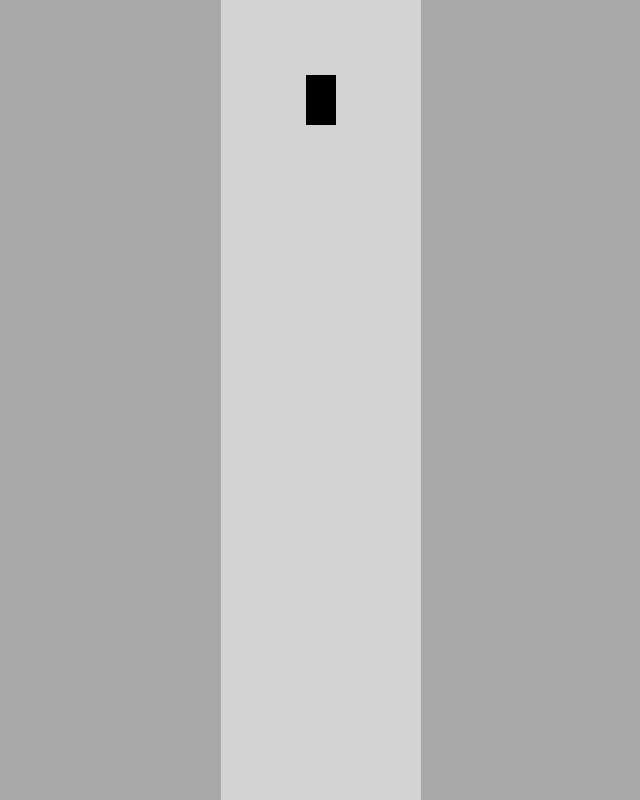
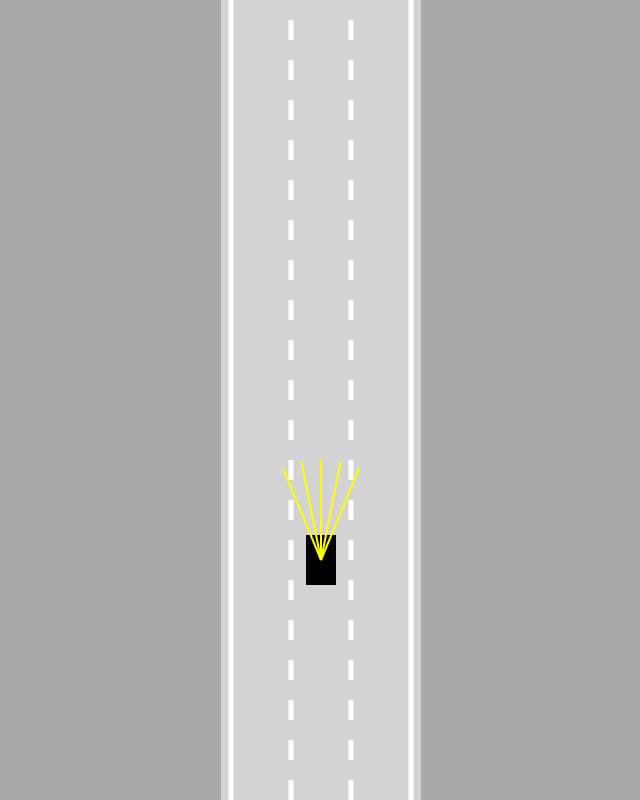
Before and after one commit to g-noth/intro-self-driving-cars, a plain HTML site: page frontend/index.html in a window 1280 px wide. Shown: the whole page, without its empty margins (319-959 px from the left). Drawn offline with Linux system fonts and the light colour scheme.

Commit message:
road, sensor.js

```diff
--- a/frontend/car.js
+++ b/frontend/car.js
@@ -11,11 +11,13 @@
         this.friction=0.05;
         this.angle=0;
 
+        this.sensor = new Sensor(this);
         this.controls = new Controls();
     }
 
-    update(){
+    update(roadBorders){
         this.#drive();
+        this.sensor.update(roadBorders);
     }
 
     #drive() {
@@ -46,7 +48,7 @@
         if (this.speed < -this.maxSpeed/2){
             this.speed = -this.maxSpeed/2;
         }
-        // braking distance
+        // breaking distance
         if (this.speed > 0){
             this.speed -= this.friction;
         }
@@ -79,5 +81,7 @@
         ctx.fill();
 
         ctx.restore();
+
+        this.sensor.draw(ctx);
     }
 }
--- a/frontend/index.html
+++ b/frontend/index.html
@@ -5,6 +5,9 @@
     </head>
     <body>
         <canvas id="myCanvas"></canvas>
+        <script src="sensor.js"></script>
+        <script src="utils.js"></script>
+        <script src="road.js"></script>
         <script src="controls.js"></script>
         <script src="car.js"></script>
         <script src="main.js"></script>
--- a/frontend/main.js
+++ b/frontend/main.js
@@ -1,15 +1,30 @@
 const canvas = document.getElementById("myCanvas");
 canvas.width=200;
 
+//setup menu
+const laneCount = 3;
+const laneIndex = 1;
+//rayCount,raySpread,rayLength
+
+
 const ctx = canvas.getContext("2d");
-const car = new Car(100,100,30,50);
-car.draw(ctx);
+const road = new Road(canvas.width/2, canvas.width * 0.9, laneCount);
+const car = new Car(road.getLaneCenter(laneIndex),100,30,50);
 
 animate();
 
 function animate(){
-    car.update();
+    car.update(road.borders);
     canvas.height = window.innerHeight;
+
+    // make street move
+    ctx.save();
+    ctx.translate(0, -car.y + canvas.height * 0.7);
+    // end make street move
+
+    road.draw(ctx);
     car.draw(ctx);
+
+    ctx.restore()
     requestAnimationFrame(animate);
 }
--- /dev/null
+++ b/frontend/road.js
@@ -0,0 +1,56 @@
+class Road{
+    constructor(x, width, laneCount = 3){
+        this.x = x;
+        this.width = width;
+        this.laneCount = laneCount;
+
+        this.left = x - width/2;
+        this.right = x + width/2;
+
+        const infinity = 100000;
+        this.top = -infinity;
+        this.bottom = infinity;
+
+        // border values to detect collision
+        const topLeft = {x: this.left, y: this.top};
+        const topRight = {x: this.right, y: this.top};
+        const bottomLeft = {x: this.left, y: this.bottom};
+        const bottomRight = {x: this.right, y: this.bottom};
+        this.borders = [
+            [topLeft, bottomLeft],
+            [topRight, bottomRight]
+        ]
+    }
+
+    getLaneCenter(laneIndex){
+        const laneWidth = this.width / this.laneCount;
+        return this.left + laneWidth/2 +
+            Math.max(0, Math.min(laneIndex, this.laneCount - 1)) * laneWidth;
+    }
+
+    draw(ctx){
+        ctx.lineWidth = 5;
+        ctx.strokeStyle = "white";
+
+        // draw inner lines
+        for(let i=1; i<=this.laneCount-1; i++){
+            const x = lerp(this.left, this.right, i/this.laneCount)
+
+            ctx.setLineDash([20,20]);
+
+            ctx.beginPath();
+            ctx.moveTo(x, this.top);
+            ctx.lineTo(x, this.bottom);
+            ctx.stroke();
+        }
+
+        // draw border lines
+        ctx.setLineDash([]);
+        this.borders.forEach((border)=>{
+            ctx.beginPath();
+            ctx.moveTo(border[0].x, border[0].y)
+            ctx.lineTo(border[1].x, border[1].y);
+            ctx.stroke();
+        })
+    }
+}
--- /dev/null
+++ b/frontend/sensor.js
@@ -0,0 +1,79 @@
+class Sensor{
+    constructor(car){
+        this.car=car;
+        this.rayCount=5;
+        this.rayLength=100;
+        this.raySpread=Math.PI/4;
+
+        this.rays=[];
+        this.closeToBorders=[];
+    }
+
+    update(roadBorders){
+        this.#castRays();
+        this.closeToBorders= [];
+
+        for (let i=0; i <this.rays.length; i++){
+            this.closeToBorders.push(
+                this.#getCloseToBorder(this.rays[i], roadBorders)
+            );
+        }
+    }
+
+    #getCloseToBorder(ray, roadBorders){
+        let touches = [];
+
+        for(let i=0; i < roadBorders.length; i++){
+            const touch = getIntersection(
+                ray[0],
+                ray[1],
+                roadBorders[i][0],
+                roadBorders[i][1],
+            );
+            if(touch){
+                touches.push(touch);
+            }
+        }
+
+        if(touches.length == 0){
+            return null;
+        }else{
+            // offset is distance to intersection
+            const offsets = touches.map(e => e.offset);
+            const minOffset = Math.min(...offsets);
+            return touches.find(e => e.offset = minOffset);
+        }
+    }
+
+    #castRays(){
+        this.rays=[];
+        for(let i=0;i<this.rayCount;i++){
+            const rayAngle = lerp(
+                this.raySpread/2,
+                -this.raySpread/2,
+                this.rayCount == 1 ? 0.5 : i/(this.rayCount-1)
+            ) + this.car.angle;
+
+            const start={
+                x: this.car.x,
+                y: this.car.y
+            };
+            const end={
+                x: this.car.x - Math.sin(rayAngle)*this.rayLength,
+                y: this.car.y - Math.cos(rayAngle)*this.rayLength,
+            };
+            this.rays.push([start, end]);
+        }
+    }
+
+    draw(ctx){
+        this.rays.forEach((ray)=>{
+            ctx.beginPath();
+            ctx.lineWidth=2;
+            ctx.strokeStyle="yellow";
+            ctx.moveTo(ray[0].x, ray[0].y)
+            ctx.lineTo(ray[1].x, ray[1].y)
+            ctx.stroke();
+        })
+    }
+}
--- /dev/null
+++ b/frontend/utils.js
@@ -0,0 +1,23 @@
+function lerp (A,B,t){
+    return A+(B-A)*t;
+}
+
+function getIntersection(A,B,C,D){
+    const tTop=(D.x-C.x)*(A.y-C.y)-(D.y-C.y)*(A.x-C.x);
+    const uTop=(C.y-A.y)*(A.x-B.x)-(C.x-A.x)*(A.y-B.y);
+    const bottom=(D.y-C.y)*(B.x-A.x)-(D.x-C.x)*(B.y-A.y);
+
+    if(bottom!=0){
+        const t=tTop/bottom;
+        const u=uTop/bottom;
+        if(t>=0 && t<=1 && u>=0 && u<=1){
+            return {
+                x:lerp(A.x,B.x,t),
+                y:lerp(A.y,B.y,t),
+                offset:t
+            }
+        }
+    }
+
+    return null;
+}
```
